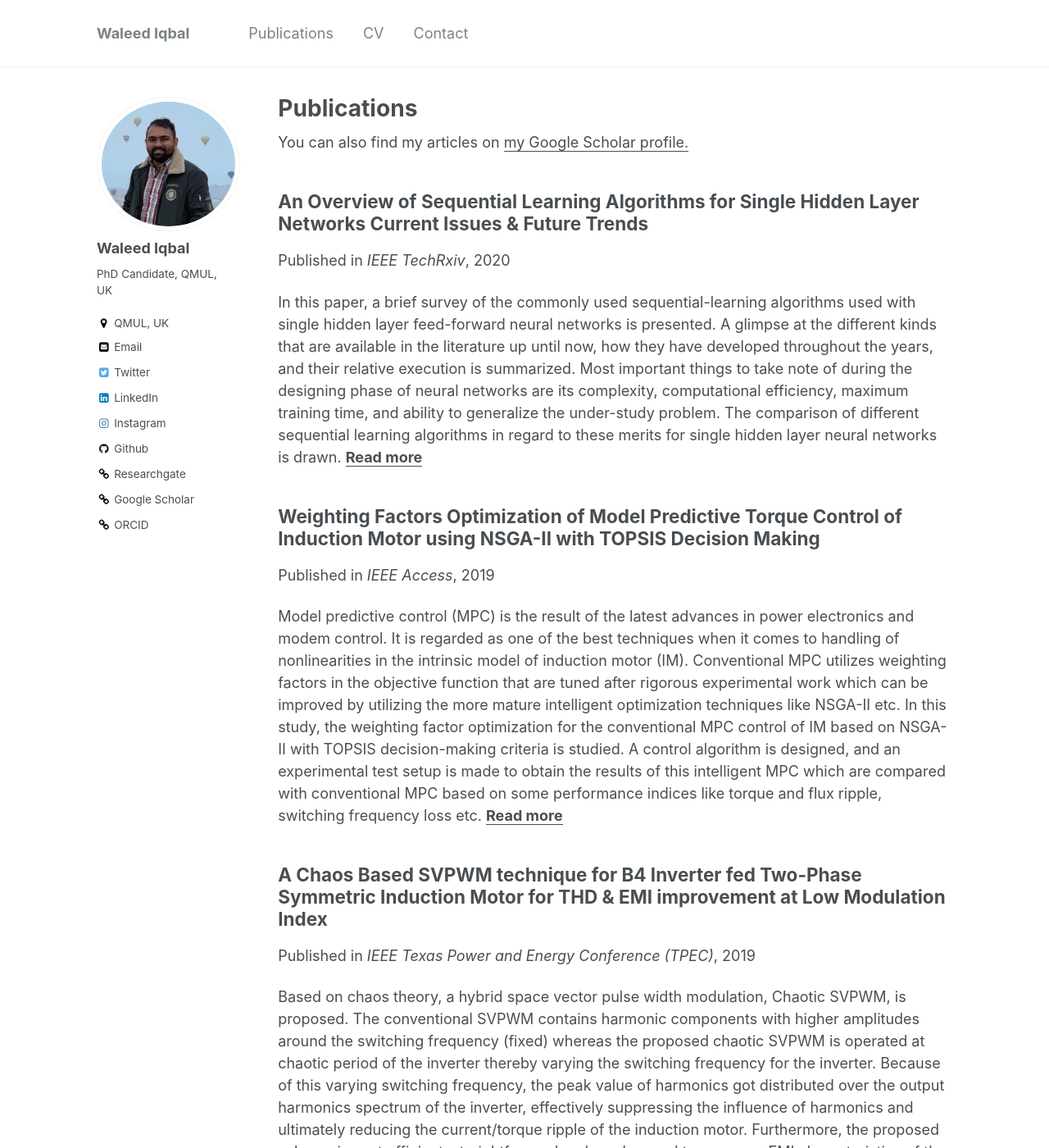
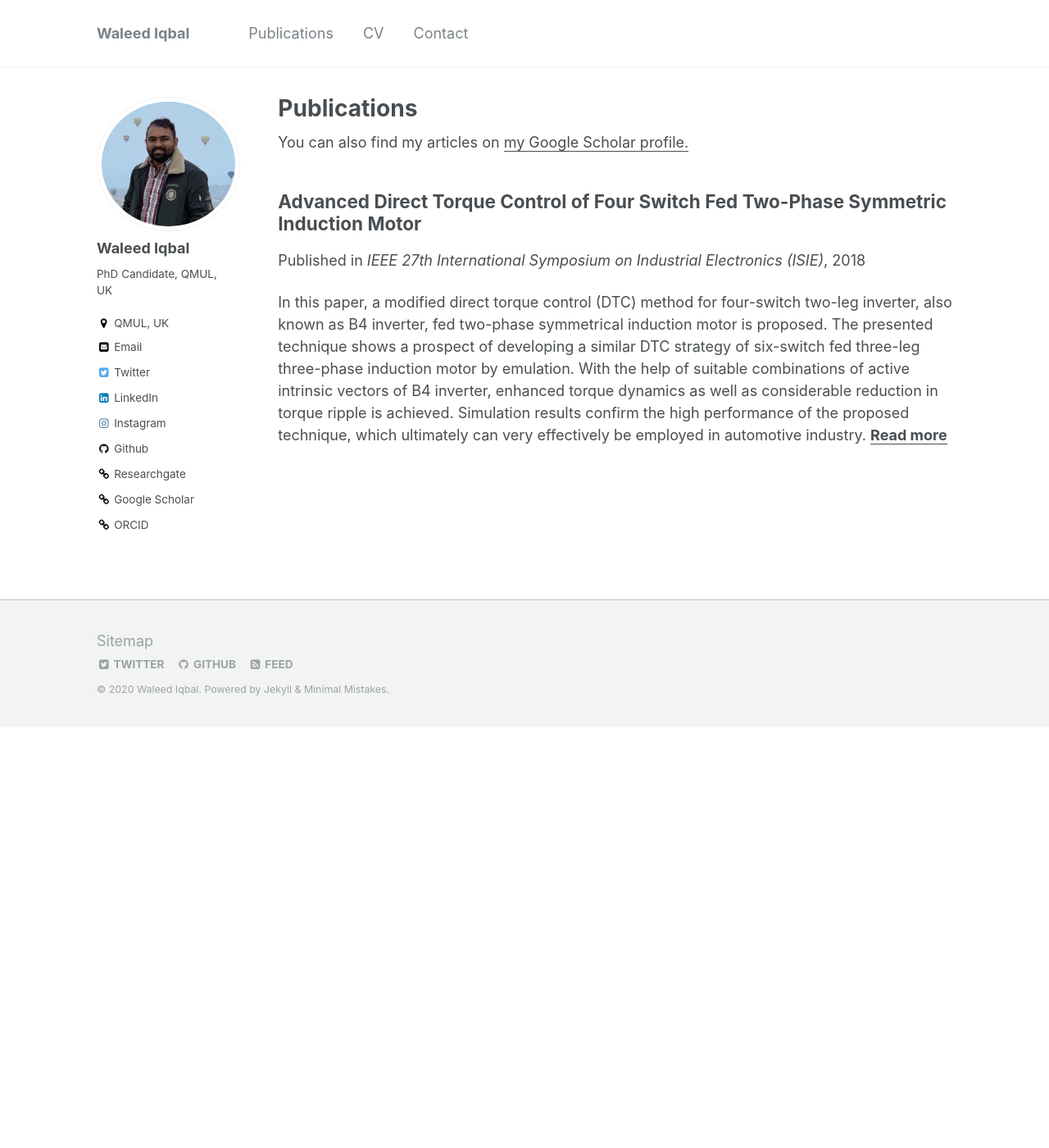
Before and after one commit to waleediqbal411/waleediqbal411.github.io, a Jekyll site: the page built from _pages/articles.html, in a window 1280 px wide and 1400 px high. Shown: the whole window at 82% size. Built offline with Jekyll 4.4.1, drawn with Linux system fonts in a browser that asks for light colours; some of the changed text lies outside the part shown.

Commit message:
Official Website V5.4

```diff
--- a/_articles/2018-06-13-advance-dtc-two-phase-im.md
+++ b/_articles/2018-06-13-advance-dtc-two-phase-im.md
@@ -13,3 +13,21 @@
 
 
 Recommended citation: M. H. Arshad and M. Khalid, "Advanced Direct Torque Control of Four Switch Fed Two-Phase Symmetric Induction Motor," 2018 IEEE 27th International Symposium on Industrial Electronics (ISIE), Cairns, QLD, 2018, pp. 108-113. doi: 10.1109/ISIE.2018.8433668
+
+
+
+---
+title: "A Chaos Based SVPWM technique for B4 Inverter fed Two-Phase Symmetric Induction Motor for THD & EMI improvement at Low Modulation Index"
+category: articles
+permalink: /articles/2019-07-02-chaotic-svpwm-two-phase-im
+excerpt: "Based on chaos theory, a hybrid space vector pulse width modulation, Chaotic SVPWM, is proposed. The conventional SVPWM contains harmonic components with higher amplitudes around the switching frequency (fixed) whereas the proposed chaotic SVPWM is operated at chaotic period of the inverter thereby varying the switching frequency for the inverter. Because of this varying switching frequency, the peak value of harmonics got distributed over the output harmonics spectrum of the inverter, effectively suppressing the influence of harmonics and ultimately reducing the current/torque ripple of the induction motor. Furthermore, the proposed scheme is cost efficient, straightforward and can be used to suppress EMI characteristics of the inverter. The design methodology is based on a two-phase power system, but it can easily be extended for n-phase systems as well. The simulation is performed in MATLAB to validate this C-SVPWM control technique."
+venue: "IEEE Texas Power and Energy Conference (TPEC)"
+date: 2019-07-02
+---
+
+<a href="https://ieeexplore.ieee.org/abstract/document/8662163">Download PDF here</a>.
+
+Abstract: Based on chaos theory, a hybrid space vector pulse width modulation, Chaotic SVPWM, is proposed. The conventional SVPWM contains harmonic components with higher amplitudes around the switching frequency (fixed) whereas the proposed chaotic SVPWM is operated at chaotic period of the inverter thereby varying the switching frequency for the inverter. Because of this varying switching frequency, the peak value of harmonics got distributed over the output harmonics spectrum of the inverter, effectively suppressing the influence of harmonics and ultimately reducing the current/torque ripple of the induction motor. Furthermore, the proposed scheme is cost efficient, straightforward and can be used to suppress EMI characteristics of the inverter. The design methodology is based on a two-phase power system, but it can easily be extended for n-phase systems as well. The simulation is performed in MATLAB to validate this C-SVPWM control technique.
+
+
+Recommended citation: M. H. Arshad and M. Kassas, "A Chaos Based SVPWM technique for B4 Inverter fed Two-Phase Symmetric Induction Motor for THD & EMI improvement at Low Modulation Index," 2019 IEEE Texas Power and Energy Conference (TPEC), College Station, TX, USA, 2019, pp. 1-6. doi: 10.1109/TPEC.2019.8662163
--- a/_articles/2019-07-02-chaotic-svpwm-two-phase-im.md
+++ /dev/null
@@ -1,15 +0,0 @@
----
-title: "A Chaos Based SVPWM technique for B4 Inverter fed Two-Phase Symmetric Induction Motor for THD & EMI improvement at Low Modulation Index"
-category: articles
-permalink: /articles/2019-07-02-chaotic-svpwm-two-phase-im
-excerpt: "Based on chaos theory, a hybrid space vector pulse width modulation, Chaotic SVPWM, is proposed. The conventional SVPWM contains harmonic components with higher amplitudes around the switching frequency (fixed) whereas the proposed chaotic SVPWM is operated at chaotic period of the inverter thereby varying the switching frequency for the inverter. Because of this varying switching frequency, the peak value of harmonics got distributed over the output harmonics spectrum of the inverter, effectively suppressing the influence of harmonics and ultimately reducing the current/torque ripple of the induction motor. Furthermore, the proposed scheme is cost efficient, straightforward and can be used to suppress EMI characteristics of the inverter. The design methodology is based on a two-phase power system, but it can easily be extended for n-phase systems as well. The simulation is performed in MATLAB to validate this C-SVPWM control technique."
-venue: "IEEE Texas Power and Energy Conference (TPEC)"
-date: 2019-07-02
----
-
-<a href="https://ieeexplore.ieee.org/abstract/document/8662163">Download PDF here</a>.
-
-Abstract: Based on chaos theory, a hybrid space vector pulse width modulation, Chaotic SVPWM, is proposed. The conventional SVPWM contains harmonic components with higher amplitudes around the switching frequency (fixed) whereas the proposed chaotic SVPWM is operated at chaotic period of the inverter thereby varying the switching frequency for the inverter. Because of this varying switching frequency, the peak value of harmonics got distributed over the output harmonics spectrum of the inverter, effectively suppressing the influence of harmonics and ultimately reducing the current/torque ripple of the induction motor. Furthermore, the proposed scheme is cost efficient, straightforward and can be used to suppress EMI characteristics of the inverter. The design methodology is based on a two-phase power system, but it can easily be extended for n-phase systems as well. The simulation is performed in MATLAB to validate this C-SVPWM control technique.
-
-
-Recommended citation: M. H. Arshad and M. Kassas, "A Chaos Based SVPWM technique for B4 Inverter fed Two-Phase Symmetric Induction Motor for THD & EMI improvement at Low Modulation Index," 2019 IEEE Texas Power and Energy Conference (TPEC), College Station, TX, USA, 2019, pp. 1-6. doi: 10.1109/TPEC.2019.8662163
--- a/_articles/2019-12-09-weighting-factors-optimization-MPTC - Copy.md
+++ /dev/null
@@ -1,15 +0,0 @@
----
-title: "Weighting Factors Optimization of Model Predictive Torque Control of Induction Motor using NSGA-II with TOPSIS Decision Making"
-category: articles
-permalink: /articles/2019-12-09-weighting-factors-optimization-MPTC
-excerpt: "Model predictive control (MPC) is the result of the latest advances in power electronics and modem control. It is regarded as one of the best techniques when it comes to handling of nonlinearities in the intrinsic model of induction motor (IM). Conventional MPC utilizes weighting factors in the objective function that are tuned after rigorous experimental work which can be improved by utilizing the more mature intelligent optimization techniques like NSGA-II etc. In this study, the weighting factor optimization for the conventional MPC control of IM based on NSGA-II with TOPSIS decision-making criteria is studied. A control algorithm is designed, and an experimental test setup is made to obtain the results of this intelligent MPC which are compared with conventional MPC based on some performance indices like torque and flux ripple, switching frequency loss etc."
-venue: "IEEE Access"
-date: 2019-12-09
----
-
-<a href="https://ieeexplore.ieee.org/document/8928488">Download PDF here</a>.
-
-Abstract: Model predictive control (MPC) is the result of the latest advances in power electronics and modem control. It is regarded as one of the best techniques when it comes to handling of nonlinearities in the intrinsic model of induction motor (IM). Conventional MPC utilizes weighting factors in the objective function that are tuned after rigorous experimental work which can be improved by utilizing the more mature intelligent optimization techniques like NSGA-II etc. In this study, the weighting factor optimization for the conventional MPC control of IM based on NSGA-II with TOPSIS decision-making criteria is studied. A control algorithm is designed, and an experimental test setup is made to obtain the results of this intelligent MPC which are compared with conventional MPC based on some performance indices like torque and flux ripple, switching frequency loss etc.
-
-
-Recommended citation: M. H. Arshad, M. A. Abido, A. Saleem and A. H. Elsayed, "Weighting Factors Optimization of Model Predictive Torque Control of Induction Motor using NSGA-II with TOPSIS Decision Making," in IEEE Access. doi: 10.1109/ACCESS.2019.2958415
--- a/_articles/2020-05-11-overview-of-sequential-learning-algorithms-for-SHFN.md
+++ /dev/null
@@ -1,15 +0,0 @@
----
-title: "An Overview of Sequential Learning Algorithms for Single Hidden Layer Networks Current Issues & Future Trends"
-category: articles
-permalink: /articles/2020-05-11-overview-of-sequential-learning-algorithms-for-SHFN
-excerpt: "In this paper, a brief survey of the commonly used sequential-learning algorithms used with single hidden layer feed-forward neural networks is presented. A glimpse at the different kinds that are available in the literature up until now, how they have developed throughout the years, and their relative execution is summarized. Most important things to take note of during the designing phase of neural networks are its complexity, computational efficiency, maximum training time, and ability to generalize the under-study problem. The comparison of different sequential learning algorithms in regard to these merits for single hidden layer neural networks is drawn."
-venue: "IEEE TechRxiv"
-date: 2020-05-11
----
-
-<a href="https://www.techrxiv.org/articles/An_Overview_of_Sequential_Learning_Algorithms_for_Single_Hidden_Layer_Networks_Current_Issues_Future_Trends/12253340/1">Download PDF here</a>.
-
-Abstract: In this paper, a brief survey of the commonly used sequential-learning algorithms used with single hidden layer feed-forward neural networks is presented. A glimpse at the different kinds that are available in the literature up until now, how they have developed throughout the years, and their relative execution is summarized. Most important things to take note of during the designing phase of neural networks are its complexity, computational efficiency, maximum training time, and ability to generalize the under-study problem. The comparison of different sequential learning algorithms in regard to these merits for single hidden layer neural networks is drawn.
-
-
-Recommended citation: Arshad, Muhammad Haseeb; Abido, M. A. (2020): An Overview of Sequential Learning Algorithms for Single Hidden Layer Networks: Current Issues & Future Trends. TechRxiv. Preprint. https://doi.org/10.36227/techrxiv.12253340.v1
```
Also changed, not shown: 1 other file.
